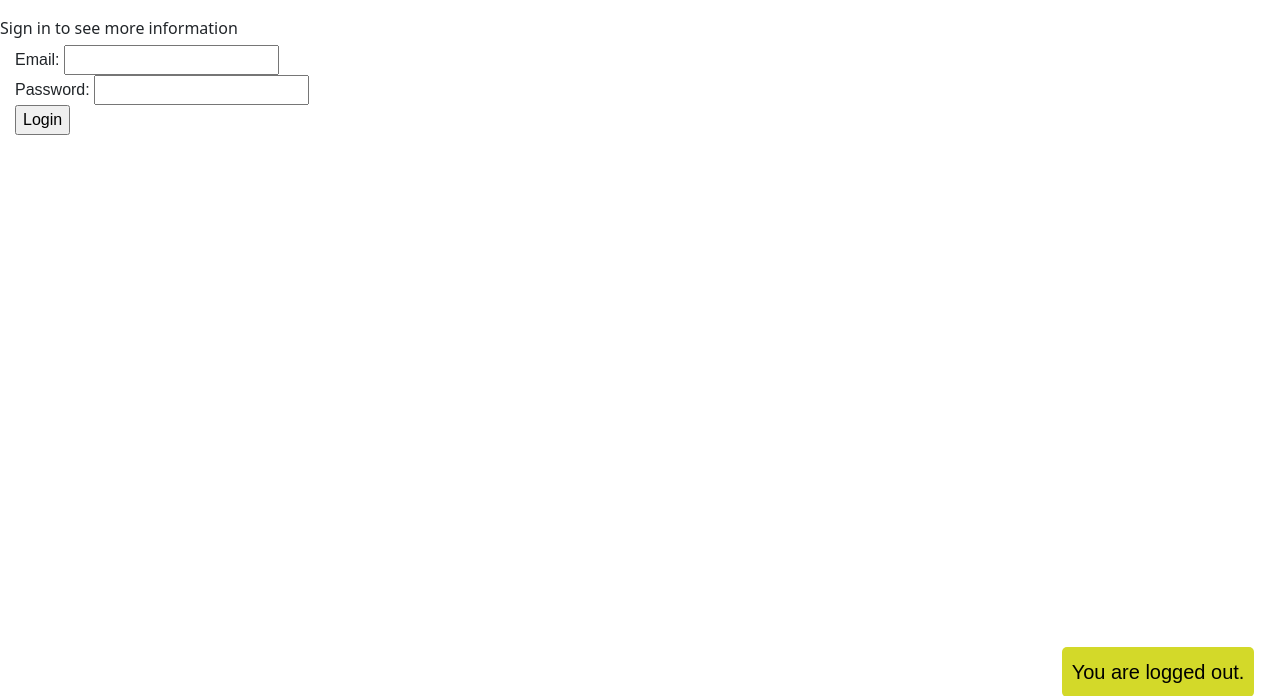
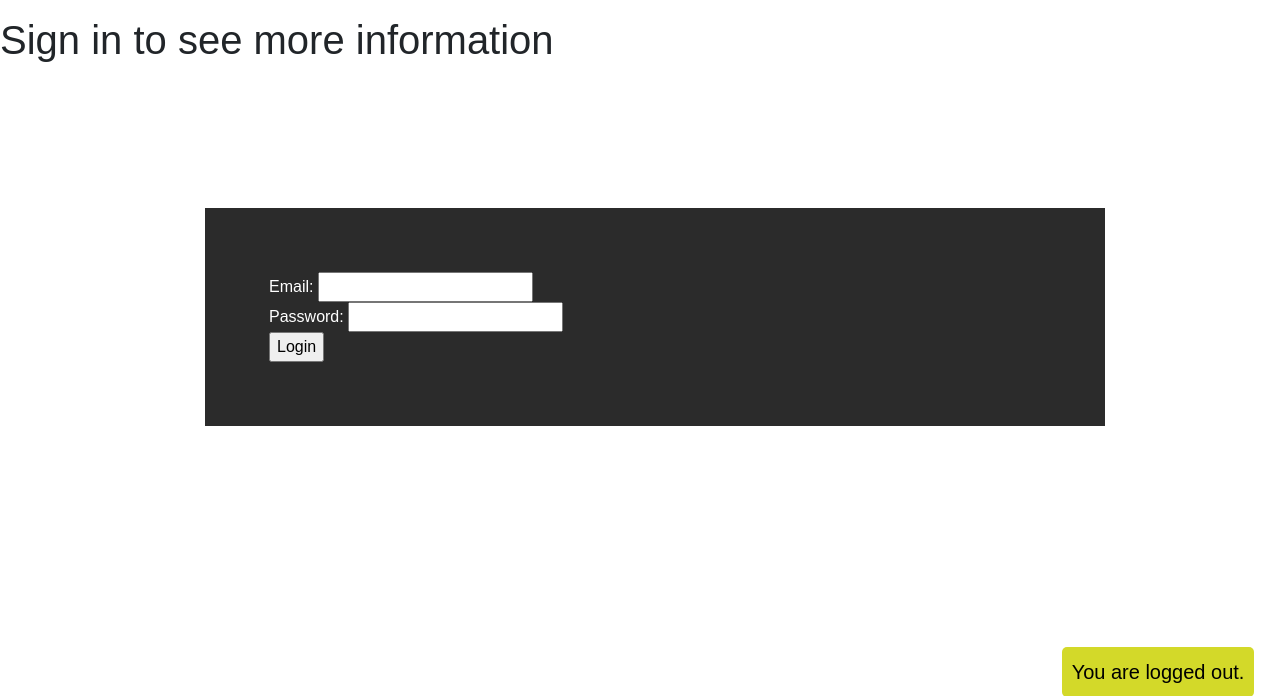
Before and after one commit to LiamNaidoo/Subject-selector, a Flask app: page /login in a window 1280 px wide. Shown: the part 88-784 px from the top of the page. Run offline with Flask 2, Linux system fonts and the light colour scheme; some web fonts are replaced.

```diff
--- a/FlaskWebProject1/app.py
+++ b/FlaskWebProject1/app.py
@@ -219,9 +219,9 @@ def view_user():
         with connection.cursor() as cursor:
             cursor.execute("SELECT * FROM users_table WHERE id=%s", request.args['id'])
             result = cursor.fetchone()
-            cursor.execute("select * from lianaidoo_subject.users_table join connect on connect.user_id = users_table.id join movie_table on movie_table.idmovie_table = connect.movie_id WHERE users_table.id=%s", request.args['id'])
+            cursor.execute("select * from lianaidoo_subject.users_table join connect on connect.user_id = users_table.id join subject_table on subject_table.id = connect.subject_id WHERE users_table.id=%s", request.args['id'])
             result = cursor.fetchall()
-
+            print(result)
     return render_template('users_view.html', result=result)
 
 
--- a/FlaskWebProject1/static/custom.css
+++ b/FlaskWebProject1/static/custom.css
@@ -103,6 +103,20 @@ ul {
     justify-content: center;
 }
 
+.signupDiv {
+    background: #2b2b2b;
+    color: white;
+    padding: 4em;
+    position: absolute;
+    width: 900px;
+    top: 50%;
+    left: 50%;
+    margin-right: -50%;
+    transform: translate(-50%, -50%);
+}
+
+
+
 .dark-mode {
     background-color: #484848;
     color: white;
--- a/FlaskWebProject1/templates/login.html
+++ b/FlaskWebProject1/templates/login.html
@@ -4,14 +4,14 @@
 
 {% block content %}
 
-   Sign in to see more information
-<form method="post">
+<h1>Sign in to see more information</h1>
+
+
+<form class="signupDiv" method="post">
     <label for="email">Email:</label>
-    <input id="email" name="email" type="email">
-    <br>
+    <input id="email" name="email" type="email"><br>
     <label for="password">Password:</label>
-    <input id="password" name="password" type="password">
-    <br>
+    <input id="password" name="password" type="password"><br>
     <input type="submit" value="Login">
 </form>
 {% endblock %}
```
Also changed, not shown: FlaskWebProject1/templates/users_view.html (+6 -6 lines).
